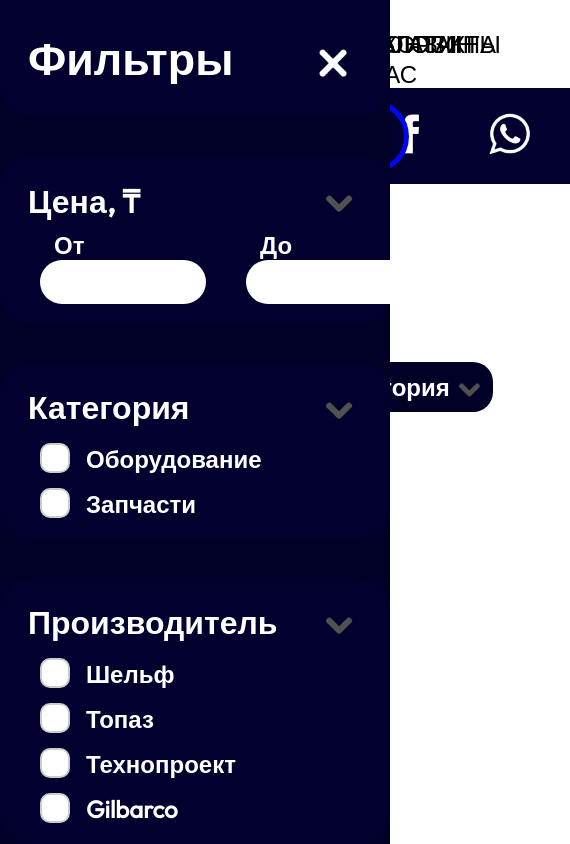
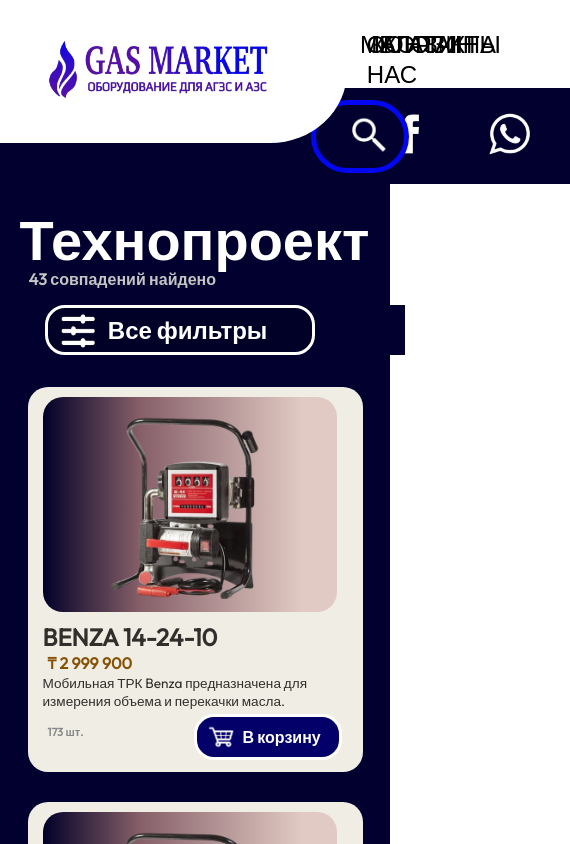
Before and after one commit to Danila267/azsk, a Vue app: page /catalog in a window 390 px wide. Shown: the top 844 px of the page, 570 px wide, since content can reach past the window. Built offline with nearby package versions, Linux system fonts and the light colour scheme.

Commit message:
Catalog scaling fixed

```diff
--- a/src/components/LogItem.vue
+++ b/src/components/LogItem.vue
@@ -25,7 +25,10 @@
 
 <style lang="scss" scoped>
 .logitem {
-    width: 280px;
+    flex-basis: 280px;
+    max-width: 400px;
+    // min-width: 280px;
+    // width: 280px;
     height: 385px;
     background-color: #F0EDE5;
     position: relative;
@@ -33,6 +36,7 @@
     flex-direction: column;
     align-items: flex-start;
     border-radius: 20px;
+    flex-grow: 0.5;
     transition: all 0.3s ease;
 }
 .logitem:hover {
@@ -42,7 +46,8 @@
     transition: all 0.3s ease;
 }
 .logitem__imageblock {
-    width: 248px;
+    // width: 248px;
+    width: 88%;
     height: 215px;
     position: relative;
     display: flex;
@@ -50,6 +55,10 @@
     margin-left: 15px;
     background-image: linear-gradient(to left, rgba($color: #8B0100, $alpha: 0.15) 12%,rgba($color: #400015, $alpha: 0.6) 67%, #010027);
     border-radius: 20px;
+}
+.logitem__imageblock__img {
+    // flex-basis: 215px;
+    object-fit: contain;
 }
 .logitem__title {
     width: auto;
@@ -80,8 +89,9 @@
     box-sizing: border-box;
 }
 .logitem__description {
-    width: auto;
-    height: auto;
+    width: 88%;
+    min-width: none;
+    height: 40px;
     position: relative;
     display: flex;
     color: #312F2C;
@@ -92,6 +102,9 @@
     margin-left: 15px;
     // margin-top: 0px;
     box-sizing: border-box;
+        // flex-wrap: nowrap;
+    overflow: hidden;
+    // white-space: nowrap;
 }
 .logitem__bottomblock {
     width: 88%;
@@ -117,20 +130,22 @@
     // margin-left: 15px;
     align-self: center;
     padding-bottom: 10px;
-    padding-left: 5px;
+    // padding-left: 5px;
     box-sizing: border-box;
 }
 .logitem__bottomblock__button {
-    width: 142px;
+    // width: 142px;
+    flex-basis: 142px;
     height: 40px;
     position: relative;
     display: flex;
     flex-direction: row;
     background-color: #030069;
     margin-left: auto;
-    bottom: 10px;
+    // bottom: 10px;
     border-radius: 20px;
     border: 3px solid #ffffff;
+    // flex-grow: 0.3;
     transition: all 0.3s ease;
 }
 .logitem__bottomblock__button:hover {
--- a/src/components/LogMain.vue
+++ b/src/components/LogMain.vue
@@ -261,6 +261,34 @@
     transition: all 0.3s ease;
 }
 
+@media (max-width: 880px) { // adjust breakpoint as needed
+  .logmain__block__sortblock__sorting,
+  .logmain__block__sortblock__catcheck {
+    display: none;  // hide on smaller screens
+  }
+
+  .logmain__block__sortblock {
+    max-width: none;  // let it shrink properly
+    justify-content: flex-start; // align filter button to the left
+  }
+
+  .logmain__block__sortblock__filter {
+    flex: 1; // make filter button take available width if you want
+    max-width: 270px; // or set a cap so it doesn’t get too big
+    left: 30px;
+  }
+}
+
+@media (max-width: 580px) {
+    .logmain__block__title {
+        font-size: 3.5em;
+    }
+    .logmain__block__circums {
+        font-size: 1em;
+    }
+}
+
+
     @keyframes left-appear-in {
     0% {
         transform: translateX(-700px);
--- a/src/views/Catalog.vue
+++ b/src/views/Catalog.vue
@@ -18,7 +18,7 @@
     components: { LogMain, Filter },
     data() {
       return {
-        showModal: true,
+        showModal: false,
       }
     },
     methods: {
```
